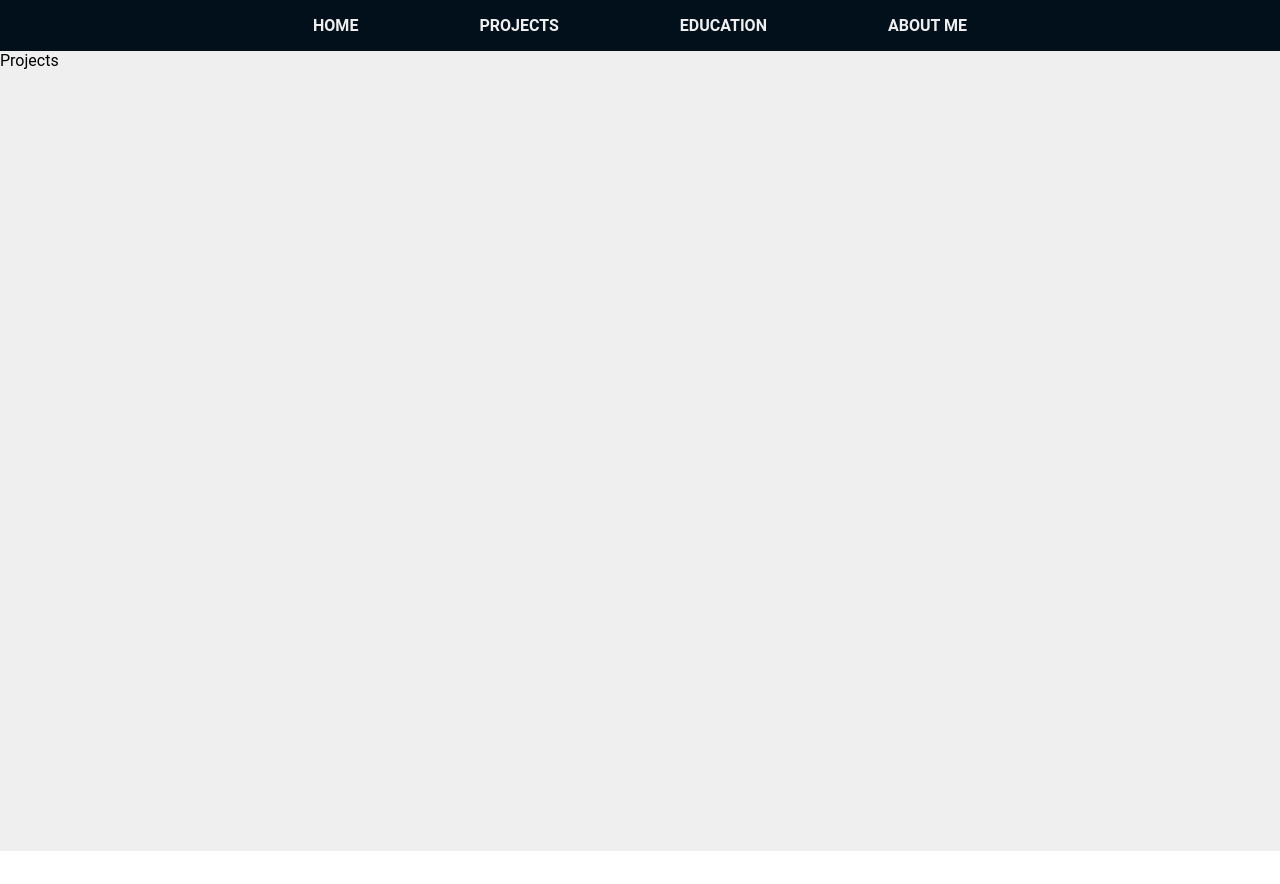
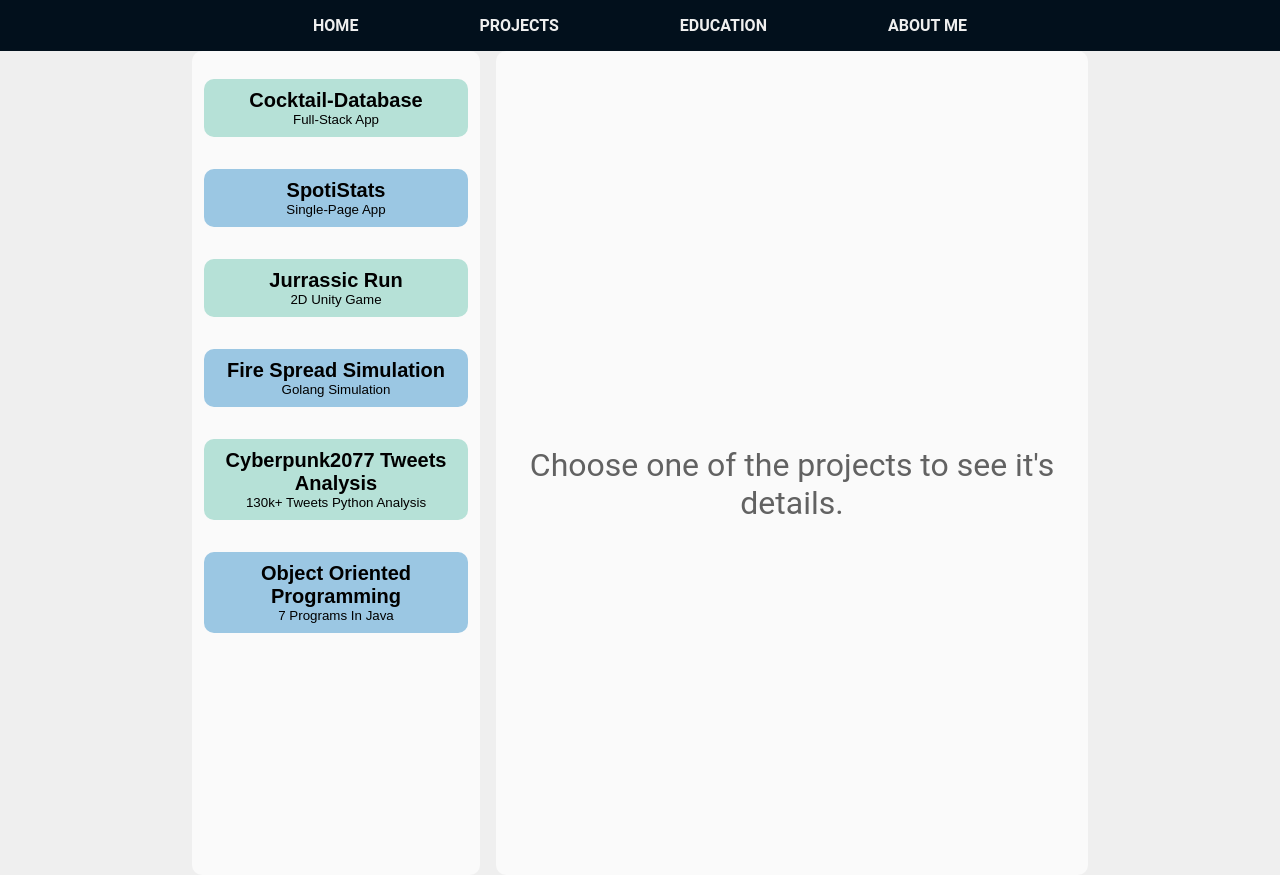
Before and after one commit to Karol-2/portfolio, a React (Create React App) app: page /projects in a window 1280 px wide. Before the commit the page ends 851 px from the top, so only its background shows below. Built offline with nearby package versions, Linux system fonts and the light colour scheme.

Commit message:
added content to projects page

```diff
--- a/src/helper/redirectToUrl.tsx
+++ b/src/helper/redirectToUrl.tsx
@@ -1,6 +1,6 @@
-const redirectToUrl = (url: string): void => {
-    const link: string = url;
-    window.open(link, "_blank");
+const redirectToUrl = (url: string | undefined): void => {
+    if( typeof url === "string")
+     window.open(url, "_blank");
   };
 
   export default redirectToUrl
--- /dev/null
+++ b/src/helper/repos.tsx
@@ -0,0 +1,62 @@
+const repos = [
+  {
+    "name": "Cocktail-Database",
+    "descriptionShort": "full-stack app",
+    "descriptionLong": "This full-stack application allows you to easily explore a wide array of drink recipes, ingredients, leave comments, and rate drinks. Crafted using JavaScript, MongoDB, React, SCSS, and Bootstrap, it also features a comprehensive admin panel for drink, comment, and user account management, all secured with Keycloak. Everything runs seamlessly on Dockerfile Compose for a hassle-free experience. Cheers to discovering new cocktails and sharing your mixology journey with us!",
+    "repoLink": "https://github.com/Karol-2/Cocktail-Database",
+    "technologies": [
+      "React",
+      "Scss",
+      "MongoDB",
+      "Bootstrap",
+      "Keycloak",
+      "Docker"
+    ],
+    "date": "Jan - Feb 2023"
+  },
+  {
+    "name": "SpotiStats",
+    "descriptionShort": "single-page app",
+    "descriptionLong": "SpotiStats is a web application that provides you with insights and statistics from your Spotify account. With SpotiStats, you can log in to your Spotify account and get information about your most listened-to artists and songs over different time intervals, discover your favorite music genres, receive music recommendations, and create playlists based on those recommendations.",
+    "repoLink": "https://github.com/Karol-2/SpotiStats",
+    "demoLink": "https://spotistats-ai97.onrender.com/",
+    "technologies": ["React", "Tailwind", "ChartJS", "render.com","Spotify API"],
+    "date": "Sep 2023"
+  },
+  {
+    "name": "Jurrassic Run",
+    "descriptionShort": "2D unity game",
+    "descriptionLong": "Jurassic Run is a fun and challenging platformer game where you play as a dinosaur traveling through prehistoric worlds. Levels were created by using tile system, particle systems and shaders. There are many unique enemies and collectibles. I especially learned basics of animation and pixel-art creation for this project. It's my first ever attempt to create a video game.",
+    "repoLink": "https://github.com/Karol-2/Jurrassic_Run",
+    "demoLink": "https://26karol261.itch.io/jurrasic-run",
+    "technologies": ["Unity", "C#", "Asesprite"],
+    "date": "Jul 2022 - Feb 2023"
+  },
+  {
+    "name": "Fire Spread Simulation",
+    "descriptionShort": "Golang simulation",
+    "descriptionLong": "A program that simulates forest burning, based on the random distribution of trees.The program works in terminal. You can select custom size of the forest, run many experiments and save your collected data to a csv file. Only in polish language.",
+    "repoLink": "https://github.com/Karol-2/Go-symulacja-spalania-lasu",
+    "technologies": ["Golang"],
+    "date": "May 2023"
+  },
+  {
+    "name": "Cyberpunk2077 Tweets Analysis",
+    "descriptionShort": "130k+ tweets Python analysis",
+    "descriptionLong": "This is a project for my machine learning class. The analysis includes a breakdown of important events from the time the game was first announced to the days after its release. The full analysis consists of time and periodic analysis as well as the most popular words used in context of emotions and opinion. There is also a price comparison of the company's price with opinions. Because of Twitter's changes to their API some code chunks might not work as intended. Since  Only in polish language.",
+    "repoLink": "https://github.com/Karol-2/Cyberpunk2077-tweets-analysis",
+    "demoLink": "https://github.com/Karol-2/Cyberpunk2077-tweets-analysis/blob/main/Cyberpunk.ipynb",
+    "technologies": ["Python","Jupyter"],
+    "date": "Jun 2023"
+  },
+  {
+    "name": "Object Oriented Programming",
+    "descriptionShort": "7 Programs in Java",
+    "descriptionLong": "This repository contains 7 small programs in Java that were created during my uni course. I use there concepts like inheritance, encapsulation or polymorphism. Only in polish language",
+    "repoLink": "https://github.com/Karol-2/Programowanie-Obiektowe/tree/master/src",
+    "technologies": ["Java"],
+    "date": "Apr - Jun 2023"
+  }
+]
+
+export default repos
--- a/src/pages/Education.scss
+++ b/src/pages/Education.scss
@@ -1,6 +1,10 @@
 @import "../styles/variables";
 @import "../styles/functions";
 @import "../styles/animations";
+
+.page{
+  // animation: fly-in-bottom 2s ease-in-out;
+}
 
 .timeline {
   width: 80%;
@@ -27,7 +31,11 @@
   margin-bottom: 20px;
   border-radius: 6px;
 
-  animation: fade-in 2s ease-in-out forwards;
+  opacity: 0;
+  animation: fade-in 1s ease-in-out forwards;
+  transition: transform 0.3s;
+  // animation-delay: 2s;
+
 
   p {
     margin-bottom: 0;
@@ -41,6 +49,11 @@
   h5 {
     margin: 0;
     opacity: 80%;
+  }
+
+  &:hover {
+    transform: scale(1.1);
+    z-index: 10;
   }
 }
 
--- a/src/pages/Education.tsx
+++ b/src/pages/Education.tsx
@@ -12,19 +12,19 @@ export default function Education(props: IEducationProps) {
         <div className="timeline">
           <TimelineRight
             year="2023-2024"
-            title="3rd year at uni"
+            title="3rd year at University of Gdańsk"
             description="Subjects: group project, Angular, 3D graphics, concurrent programming, cloud services."
           />
 
           <TimelineLeft
             year="2022-2023"
-            title="2nd year at uni"
+            title="2nd year at University of Gdańsk"
             description="Subjects: Linux, React, machine learning, Java, Go, object-ortiented programming, testing and TDD."
           />
 
           <TimelineRight
             year="2021-2022"
-            title="1st year at uni"
+            title="1st year at University of Gdańsk"
             description="Subjects: discrete math, linear algebra, bash, functional programming, data structures, basics of webdev."
           />
 
--- a/src/pages/Home.scss
+++ b/src/pages/Home.scss
@@ -14,7 +14,7 @@
     border-radius: 10px;
     background-image: $gradient;
     background-size: 200%;
-    animation: bg-animation 5s infinite alternate;
+    animation: bg-animation 3s infinite alternate;
 
     display: flex;
     flex-direction: column;
@@ -53,7 +53,7 @@
     .buttons {
         opacity: 0;
         font-size: 1.5em;
-        animation: fade-in 2s ease-in-out forwards;
+        animation: fade-in 1s ease-in-out forwards;
         animation-delay: 1s;
         display: flex;
         justify-content: center;
--- /dev/null
+++ b/src/pages/Projects.scss
@@ -0,0 +1,128 @@
+@import "../styles/variables";
+@import "../styles/functions";
+@import "../styles/animations";
+@import "../styles/buttons";
+
+.project-select {
+    height: 200px;
+    width: auto;
+    overflow: auto;
+    animation: fly-in-bottom 1s ease-in-out;
+
+    .project-button {
+        padding: 10px;
+        width: 100%;
+        border-radius: 10px;
+        margin-top: 1rem;
+        margin-bottom: 1rem;
+        ;
+        text-transform: capitalize;
+        text-align: center;
+        background-color: $secondary;
+        border: 0;
+        cursor: pointer;
+        transition: transform 0.3s;
+
+        &:nth-child(even) {
+            background-color: lighten($color: $primary, $amount: 20%)
+        }
+
+        &:hover {
+            transform: scale(1.07);
+            -webkit-box-shadow: 1px 21px 37px -9px rgba(175, 177, 192, 1);
+            -moz-box-shadow: 1px 21px 37px -9px rgba(175, 177, 192, 1);
+            box-shadow: 1px 21px 37px -9px rgba(175, 177, 192, 1);
+        }
+
+        &:active {
+            -webkit-box-shadow: inset 0px 0px 37px 1px rgba(175, 177, 192, 1);
+            -moz-box-shadow: inset 0px 0px 37px 1px rgba(175, 177, 192, 1);
+            box-shadow: inset 0px 0px 37px 1px rgba(175, 177, 192, 1);
+        }
+
+        p,
+        h2 {
+            margin: 0;
+        }
+    }
+}
+
+.project-info {
+    grid-column-start: 2;
+    grid-column: span 2;
+    animation: fly-in-bottom 2s ease-in-out;
+
+    .project {
+
+        .title {
+            margin-bottom: 0;
+        }
+
+        .date {
+            margin: 0;
+        }
+
+        .description {
+            text-align: justify;
+        }
+
+        .technologies {
+            display: flex;
+            flex-wrap: wrap;
+            justify-content: space-evenly;
+            text-align: center;
+            align-content: center;
+
+            .technology {
+                background-color: $secondary;
+                border-radius: 50%;
+                padding: 1rem;
+                width: 3rem;
+                height: 3rem;
+                display: flex;
+                justify-content: center;
+                align-items: center;
+                font-weight: bold;
+
+                &:hover {
+                    animation: bounce 1s ease-in-out infinite;
+                    cursor: default;
+                }
+            }
+        }
+
+        .buttons-section {
+            display: flex;
+            justify-content: center;
+            align-content: center;
+            padding: 1rem;
+            font-size: larger;
+
+
+            .button-github {
+                @include primary_button();
+            }
+
+            .button-demo {
+                @include secondary_button();
+                border: 1px solid $dark;
+            }
+        }
+
+
+    }
+
+
+}
+
+.loading {
+    display: flex;
+    text-align: center;
+    justify-content: center;
+    align-content: center;
+    align-items: center;
+    opacity: 70%;
+    height: 100%;
+    font-weight: normal;
+    color: $dark;
+}
--- a/src/pages/Projects.tsx
+++ b/src/pages/Projects.tsx
@@ -1,12 +1,75 @@
-import * as React from 'react';
+import { useState } from "react";
+import "./Projects.scss";
+import "../styles/layout.scss";
+import repos from "../helper/repos";
+import redirectToUrl from "../helper/redirectToUrl";
 
-export interface IProjectsProps {
+interface RepoDetailsType {
+  name: string;
+  descriptionShort: string;
+  descriptionLong: string;
+  repoLink: string;
+  demoLink?: string;
+  technologies: string[];
+  date: string;
 }
 
-export default function Projects (props: IProjectsProps) {
+export default function Projects() {
+  const [chosenRepo, setChosenRepo] = useState<RepoDetailsType | null>(null);
+
   return (
-    <div>
-      Projects
+    <div className="page-background grid">
+      <div className="page project-select">
+        {repos.map((repo, key) => (
+          <button
+            className="project-button"
+            key={key}
+            onClick={() => setChosenRepo(repo)}
+          >
+            <h2>{repo.name}</h2>
+            <p>{repo.descriptionShort}</p>
+          </button>
+        ))}
+      </div>
+
+      <div className="page project-info">
+        {chosenRepo ? (
+          <div className="project">
+            <h1 className="title">{chosenRepo.name}</h1>
+            <h2 className="date">{chosenRepo.date}</h2>
+            <p className="description">{chosenRepo.descriptionLong}</p>
+            <h2>Technologies:</h2>
+            <div className="technologies">
+              {chosenRepo.technologies.map((technology, key) => (
+                <div key={key} className="technology">
+                  {technology}{" "}
+                </div>
+              ))}
+            </div>
+            <div className="buttons-section">
+              <button
+                className="button-github"
+                onClick={() => redirectToUrl(chosenRepo.repoLink)}
+              >
+                GITHUB REPO
+              </button>
+              {chosenRepo.demoLink && (
+                <button
+                  className="button-demo"
+                  onClick={() => redirectToUrl(chosenRepo.demoLink)}
+                >
+                  LIVE DEMO
+                </button>
+              )}
+            </div>
+          </div>
+        ) : (
+          <h1 className="loading">
+            {" "}
+            Choose one of the projects to see it's details.{" "}
+          </h1>
+        )}
+      </div>
     </div>
   );
 }
```
Also changed, not shown: src/styles/_animations.scss (+41 -9 lines).
